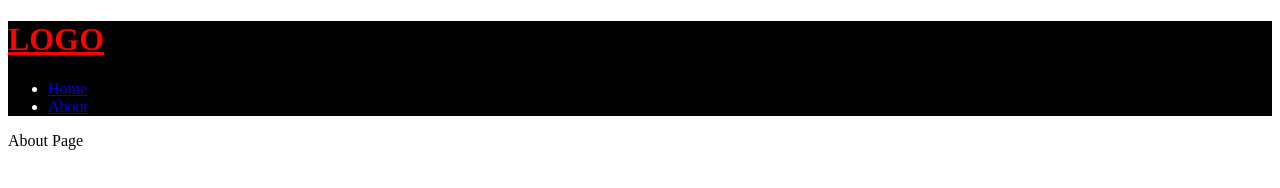
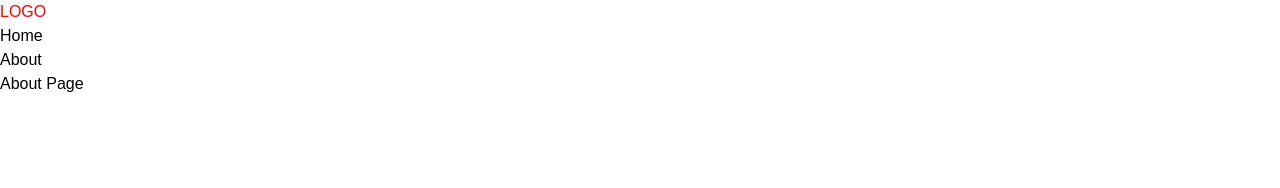
Before and after one commit to shinyj1991/shinyj1991.github.io2, a Gatsby site: page /about in a window 1280 px wide. Built offline with nearby package versions, Linux system fonts and the light colour scheme; Gatsby itself is replaced by a stand-in of ours.

Commit message:
feat : global style 적용

```diff
--- /dev/null
+++ b/src/components/GlobalStyles.jsx
@@ -0,0 +1,128 @@
+import { createGlobalStyle } from "styled-components"
+
+const reset = `
+  box-sizing: border-box;
+  margin: 0;
+  padding: 0;
+  font-family: inherit;
+  font-weight: inherit;
+  font-size: inherit;
+  line-height: inherit;
+  color: inherit;
+  vertical-align: top;
+  text-underline-position: under;
+`
+
+const GlobalStyles = createGlobalStyle`
+  @import url('https://fonts.googleapis.com/css2?family=Noto+Sans+KR:wght@100;300;400;500;700;900&display=swap');
+  @import url('https://fonts.googleapis.com/icon?family=Material+Icons');
+
+  * {
+    ${reset}
+
+    &::before,
+    &::after {
+      ${reset}
+    }
+  }
+
+  html {
+    scroll-behavior: smooth;
+  }
+
+  body {
+    font-family: 'Noto Sans KR', sans-serif;
+    font-weight: 400;
+    font-size: 16px;
+    line-height: 1.5;
+    color: #000;
+    background: #fff;
+
+    &.is-mobile {
+      font-size: 12px;
+    }
+  }
+
+  ol,
+  ul {
+    list-style: none;
+  }
+
+  table {
+    width: 100%;
+    border-spacing: 0;
+    table-layout: fixed;
+  }
+
+  th,
+  td {
+    text-align: center;
+    vertical-align: middle;
+  }
+
+  a {
+    text-decoration: none;
+  }
+
+  button,
+  input[type=file],
+  input[type=image],
+  input[type=reset],
+  input[type=button],
+  input[type=submit] {
+    border: none;
+    border-radius: 0;
+    background: none;
+    appearance: none;
+    cursor: pointer;
+  }
+
+  input:not([type]),
+  input[type=date],
+  input[type=datetime-local],
+  input[type=email],
+  input[type=month],
+  input[type=number],
+  input[type=password],
+  input[type=search],
+  input[type=tel],
+  input[type=text],
+  input[type=time],
+  input[type=url],
+  input[type=week],
+  textarea,
+  select {
+    display: inline-block;
+    width: 100%;
+    height: 40px;
+    font-size: 16px;
+    line-height: 38px;
+    color: #000;
+    padding: 0 10px;
+    border: 1px solid #ccc;
+    background: #fff;
+    box-shadow: none;
+
+    &:disabled {
+      background: #f7f7f7;
+    }
+    &::placeholder {
+      color: #999;
+    }
+  }
+
+  textarea {
+    height: 300px;
+    padding: 10px;
+    line-height: 1.5;
+  }
+
+  input[type=number] {
+    &::-webkit-outer-spin-button,
+    ::-webkit-inner-spin-button {
+      appearance: none;
+    }
+  }
+`
+
+export default GlobalStyles
--- a/src/components/Layout/Default.jsx
+++ b/src/components/Layout/Default.jsx
@@ -2,18 +2,24 @@ import React from "react"
 import styled from "styled-components"
 
 import TheHeader from "../The/Header"
+import GlobalStyles from "../GlobalStyles"
 
 const Wrapper = styled.div`
 `
 
 const LayoutDefault = ({ children }) => {
-  return <Wrapper>
-    <TheHeader />
+  return (
+    <>
+      <GlobalStyles />
+      <Wrapper>
+        <TheHeader />
 
-    <main>
-      { children }
-    </main>
-  </Wrapper>
+        <main>
+          { children }
+        </main>
+      </Wrapper>
+    </>
+  )
 }
 
 export default LayoutDefault
--- a/src/components/The/Header.jsx
+++ b/src/components/The/Header.jsx
@@ -3,9 +3,6 @@ import React from "react"
 import styled from "styled-components"
 
 const Wrapper = styled.header`
-  background: #000;
-  color: #fff;
-
   h1 {
     a {
       color: red;
--- a/src/pages/about.jsx
+++ b/src/pages/about.jsx
@@ -11,4 +11,4 @@ const AboutPage = () => {
 
 export default AboutPage
 
-export const Head = () => <title>Home Page</title>
+export const Head = () => <title>About Page</title>
```
